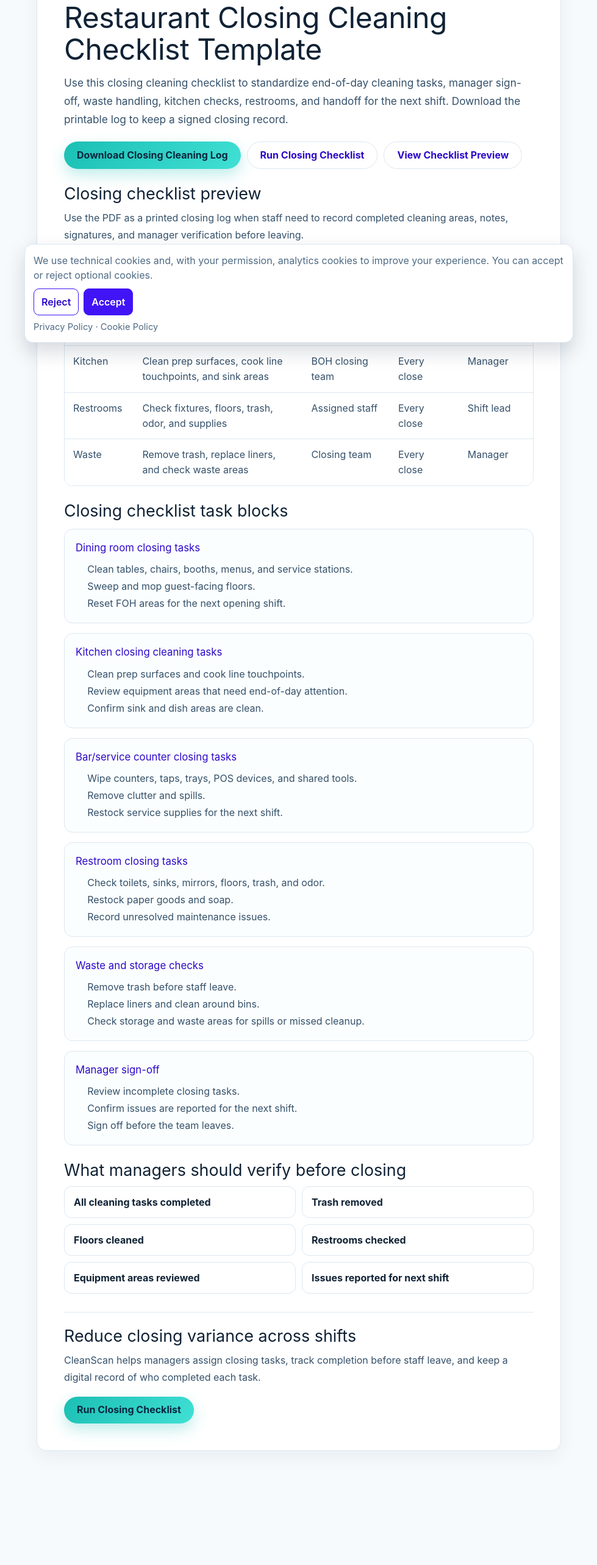
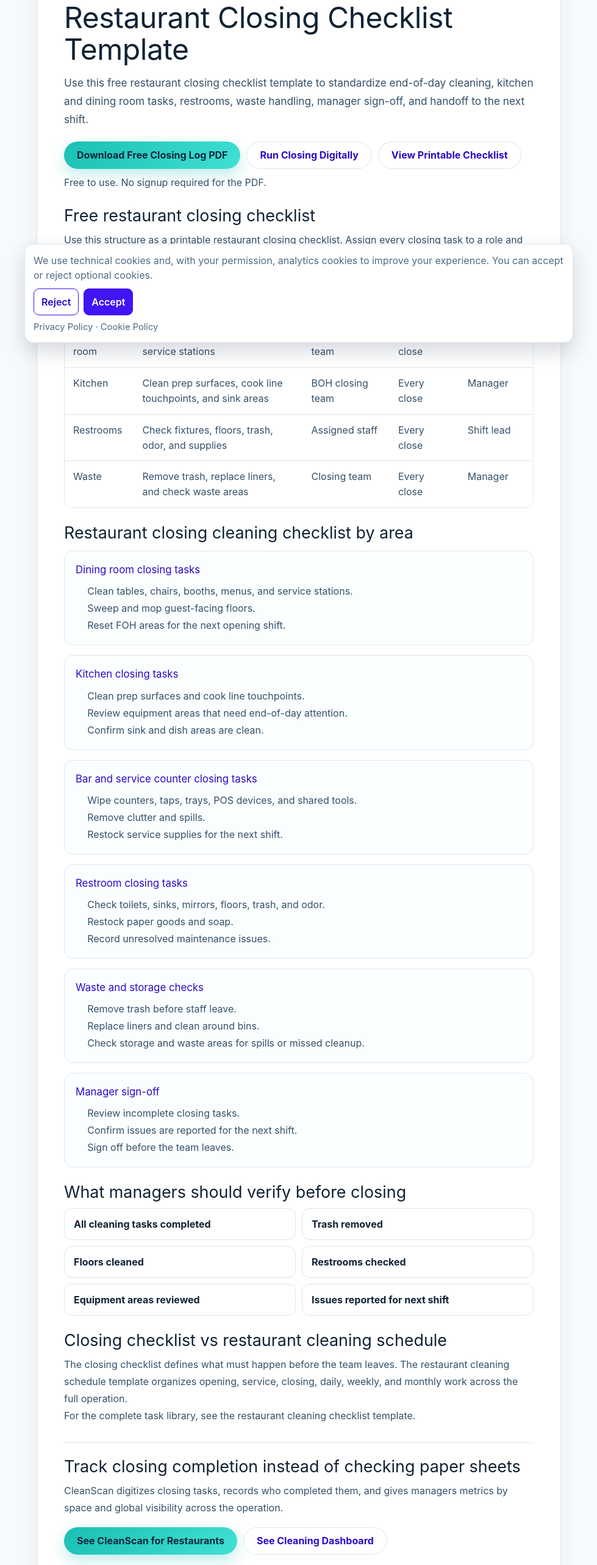
Before and after one commit to salime45/cleanscan-web, a Next.js app: page /templates/restaurant-closing-cleaning-checklist in a window 1280 px wide. Shown: the part 220-2786 px from the top of the page at 61% size, without its empty margins (150-1129 px from the left). Before the commit the page ends 2671 px from the top, so only its background shows below. Built offline with nearby package versions, Linux system fonts and the light colour scheme; no server answers.

Commit message:
SEO: strengthen restaurant closing checklist

```diff
--- a/src/app/templates/restaurant-closing-cleaning-checklist/page.tsx
+++ b/src/app/templates/restaurant-closing-cleaning-checklist/page.tsx
@@ -3,9 +3,9 @@ import Link from "next/link";
 import SiteHeader from "@/components/site-header";
 
 export const metadata: Metadata = {
-  title: "Restaurant Closing Cleaning Checklist Template",
+  title: "Free Restaurant Closing Checklist Template (Printable)",
   description:
-    "Free restaurant closing cleaning checklist template with a downloadable cleaning log PDF for end-of-day cleaning, signatures, and manager sign-off.",
+    "Free printable restaurant closing checklist template for end-of-day cleaning, kitchen, dining room, restrooms, waste, signatures, and manager sign-off.",
   alternates: { canonical: "/templates/restaurant-closing-cleaning-checklist/" },
 };
 
@@ -17,91 +17,47 @@ const previewRows = [
 ];
 
 const sections = [
-  {
-    title: "Dining room closing tasks",
-    tasks: ["Clean tables, chairs, booths, menus, and service stations.", "Sweep and mop guest-facing floors.", "Reset FOH areas for the next opening shift."],
-  },
-  {
-    title: "Kitchen closing cleaning tasks",
-    tasks: ["Clean prep surfaces and cook line touchpoints.", "Review equipment areas that need end-of-day attention.", "Confirm sink and dish areas are clean."],
-  },
-  {
-    title: "Bar/service counter closing tasks",
-    tasks: ["Wipe counters, taps, trays, POS devices, and shared tools.", "Remove clutter and spills.", "Restock service supplies for the next shift."],
-  },
-  {
-    title: "Restroom closing tasks",
-    tasks: ["Check toilets, sinks, mirrors, floors, trash, and odor.", "Restock paper goods and soap.", "Record unresolved maintenance issues."],
-  },
-  {
-    title: "Waste and storage checks",
-    tasks: ["Remove trash before staff leave.", "Replace liners and clean around bins.", "Check storage and waste areas for spills or missed cleanup."],
-  },
-  {
-    title: "Manager sign-off",
-    tasks: ["Review incomplete closing tasks.", "Confirm issues are reported for the next shift.", "Sign off before the team leaves."],
-  },
+  { title: "Dining room closing tasks", tasks: ["Clean tables, chairs, booths, menus, and service stations.", "Sweep and mop guest-facing floors.", "Reset FOH areas for the next opening shift."] },
+  { title: "Kitchen closing tasks", tasks: ["Clean prep surfaces and cook line touchpoints.", "Review equipment areas that need end-of-day attention.", "Confirm sink and dish areas are clean."] },
+  { title: "Bar and service counter closing tasks", tasks: ["Wipe counters, taps, trays, POS devices, and shared tools.", "Remove clutter and spills.", "Restock service supplies for the next shift."] },
+  { title: "Restroom closing tasks", tasks: ["Check toilets, sinks, mirrors, floors, trash, and odor.", "Restock paper goods and soap.", "Record unresolved maintenance issues."] },
+  { title: "Waste and storage checks", tasks: ["Remove trash before staff leave.", "Replace liners and clean around bins.", "Check storage and waste areas for spills or missed cleanup."] },
+  { title: "Manager sign-off", tasks: ["Review incomplete closing tasks.", "Confirm issues are reported for the next shift.", "Sign off before the team leaves."] },
 ];
 
-const managerChecks = [
-  "All cleaning tasks completed",
-  "Trash removed",
-  "Floors cleaned",
-  "Restrooms checked",
-  "Equipment areas reviewed",
-  "Issues reported for next shift",
-];
+const managerChecks = ["All cleaning tasks completed", "Trash removed", "Floors cleaned", "Restrooms checked", "Equipment areas reviewed", "Issues reported for next shift"];
 
 export default function Page() {
   return (
     <main>
       <SiteHeader />
       <article className="article-wrap">
-        <p className="article-kicker">Template</p>
-        <h1>Restaurant Closing Cleaning Checklist Template</h1>
+        <p className="article-kicker">Free Printable Template</p>
+        <h1>Restaurant Closing Checklist Template</h1>
         <p className="article-lead">
-          Use this closing cleaning checklist to standardize end-of-day cleaning tasks, manager
-          sign-off, waste handling, kitchen checks, restrooms, and handoff for the next shift.
-          Download the printable log to keep a signed closing record.
+          Use this free restaurant closing checklist template to standardize end-of-day cleaning,
+          kitchen and dining room tasks, restrooms, waste handling, manager sign-off, and handoff to
+          the next shift.
         </p>
         <div className="hero-actions article-actions">
-          <a className="hero-cta" href="/downloads/cleaning-log.pdf" download>
-            Download Closing Cleaning Log
-          </a>
-          <Link className="outline-cta" href="/contact/">
-            Run Closing Checklist
-          </Link>
-          <a className="outline-cta" href="#closing-checklist-preview">
-            View Checklist Preview
-          </a>
+          <a className="hero-cta" href="/downloads/cleaning-log.pdf" download>Download Free Closing Log PDF</a>
+          <Link className="outline-cta" href="/solutions/restaurant-cleaning-management/">Run Closing Digitally</Link>
+          <a className="outline-cta" href="#closing-checklist-preview">View Printable Checklist</a>
         </div>
+        <p>Free to use. No signup required for the PDF.</p>
 
         <section id="closing-checklist-preview">
-          <h2>Closing checklist preview</h2>
+          <h2>Free restaurant closing checklist</h2>
           <p>
-            Use the PDF as a printed closing log when staff need to record completed cleaning areas,
-            notes, signatures, and manager verification before leaving.
+            Use this structure as a printable restaurant closing checklist. Assign every closing task
+            to a role and make manager verification explicit before staff leave.
           </p>
           <div className="template-table-wrap">
             <table className="template-table">
-              <thead>
-                <tr>
-                  <th>Area</th>
-                  <th>Closing task</th>
-                  <th>Responsible role</th>
-                  <th>Frequency</th>
-                  <th>Verification</th>
-                </tr>
-              </thead>
+              <thead><tr><th>Area</th><th>Closing task</th><th>Responsible role</th><th>Frequency</th><th>Verification</th></tr></thead>
               <tbody>
                 {previewRows.map(([area, task, role, frequency, verification]) => (
-                  <tr key={`${area}-${task}`}>
-                    <td>{area}</td>
-                    <td>{task}</td>
-                    <td>{role}</td>
-                    <td>{frequency}</td>
-                    <td>{verification}</td>
-                  </tr>
+                  <tr key={`${area}-${task}`}><td>{area}</td><td>{task}</td><td>{role}</td><td>{frequency}</td><td>{verification}</td></tr>
                 ))}
               </tbody>
             </table>
@@ -109,16 +65,12 @@ export default function Page() {
         </section>
 
         <section>
-          <h2>Closing checklist task blocks</h2>
+          <h2>Restaurant closing cleaning checklist by area</h2>
           <div className="checklist-groups">
             {sections.map((section) => (
               <section className="checklist-group" key={section.title}>
                 <h3>{section.title}</h3>
-                <ul>
-                  {section.tasks.map((task) => (
-                    <li key={task}>{task}</li>
-                  ))}
-                </ul>
+                <ul>{section.tasks.map((task) => <li key={task}>{task}</li>)}</ul>
               </section>
             ))}
           </div>
@@ -127,23 +79,30 @@ export default function Page() {
         <section>
           <h2>What managers should verify before closing</h2>
           <div className="commercial-list-grid">
-            {managerChecks.map((item) => (
-              <div className="commercial-list-item" key={item}>
-                {item}
-              </div>
-            ))}
+            {managerChecks.map((item) => <div className="commercial-list-item" key={item}>{item}</div>)}
           </div>
         </section>
 
+        <section>
+          <h2>Closing checklist vs restaurant cleaning schedule</h2>
+          <p>
+            The closing checklist defines what must happen before the team leaves. The <Link href="/templates/restaurant-cleaning-schedule-template/">restaurant cleaning schedule template</Link> organizes opening, service, closing, daily, weekly, and monthly work across the full operation.
+          </p>
+          <p>
+            For the complete task library, see the <Link href="/templates/restaurant-cleaning-checklist/">restaurant cleaning checklist template</Link>.
+          </p>
+        </section>
+
         <section className="article-cta-box commercial-final-cta">
-          <h2>Reduce closing variance across shifts</h2>
+          <h2>Track closing completion instead of checking paper sheets</h2>
           <p>
-            CleanScan helps managers assign closing tasks, track completion before staff leave, and
-            keep a digital record of who completed each task.
+            CleanScan digitizes closing tasks, records who completed them, and gives managers metrics
+            by space and global visibility across the operation.
           </p>
-          <Link className="hero-cta" href="/contact/">
-            Run Closing Checklist
-          </Link>
+          <div className="hero-actions">
+            <Link className="hero-cta" href="/solutions/restaurant-cleaning-management/">See CleanScan for Restaurants</Link>
+            <Link className="outline-cta" href="/solutions/food-and-beverage-cleaning-dashboard/">See Cleaning Dashboard</Link>
+          </div>
         </section>
       </article>
     </main>
```
